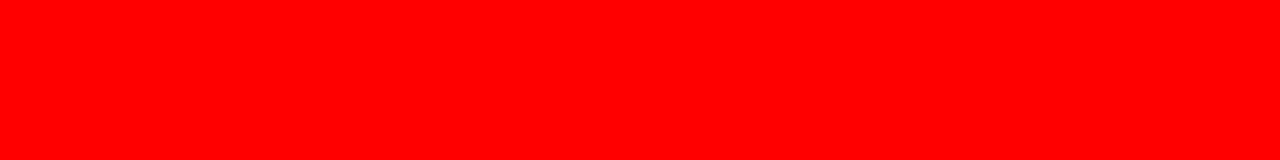
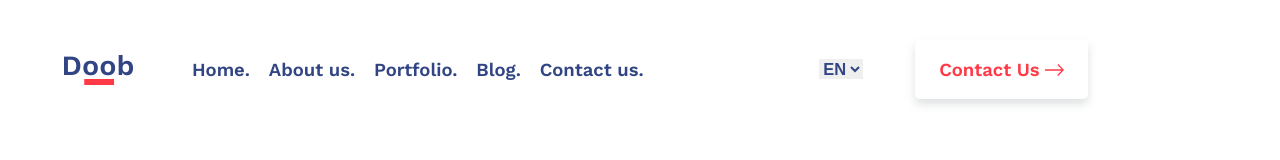
Before and after one commit to AnastasiyaHaidanovich/doob, a plain HTML site: page index.html in a window 1280 px wide. Drawn offline with nearby package versions, Linux system fonts and the light colour scheme.

Commit message:
add: header styles, menu btn, media

```diff
--- a/index.html
+++ b/index.html
@@ -4,10 +4,71 @@
     <meta charset="UTF-8">
     <meta http-equiv="X-UA-Compatible" content="IE=edge">
     <meta name="viewport" content="width=device-width, initial-scale=1.0">
+    <link rel="preconnect" href="https://fonts.googleapis.com">
+    <link rel="preconnect" href="https://fonts.gstatic.com" crossorigin>
+    <link href="https://fonts.googleapis.com/css2?family=Work+Sans:wght@400;600&display=swap" rel="stylesheet">
     <link rel="stylesheet" href="css/style.css">
     <title>Doob</title>
 </head>
 <body>
+    <header class="header">
+        <a href="#" class="header__logo">
+            <img src="image/Logo.png" width="69" alt="Doob logo image" class="header__image">
+        </a>
+        <div class="container">
+            <nav class="header__left">
+                <ul class="header-list">
+                    <li class="header-list__item">
+                        <a href="#" class="header-list__link">Home.</a>
+                    </li>
+                    <li class="header-list__item">
+                        <a href="#" class="header-list__link">About us.</a>
+                    </li>
+                    <li class="header-list__item">
+                        <a href="#" class="header-list__link">Portfolio.</a>
+                    </li>
+                    <li class="header-list__item">
+                        <a href="#" class="header-list__link">Blog.</a>
+                    </li>
+                    <li class="header-list__item">
+                        <a href="#" class="header-list__link">Contact us.</a>
+                    </li>
+                </ul>
+            </nav>
+            <div class="header__right">
+                <select size="1" name="lang" class="header__lang">
+                    <option value="en">EN</option>
+                    <option value="ru">RU</option>
+                </select>
+                <a class="header__link header__link_red" href="#contacts">Contact Us <img src="image/Arrow.svg" class="header__arrow" width="14%"></a>
+                <button class="header-menu header__menu" id="menu-btn">
+                    <span class="header-menu__line"></span>
+                    <span class="header-menu__line"></span>
+                    <span class="header-menu__line"></span>
+                </button>
+            </div>
+        </div>
+    </header>
+    <div class="header-open">
+        <ul class="header-list header-open__visible" id="menu-toggle">
+            <li class="header-list__item">
+                <a href="#" class="header-list__link">Home.</a>
+            </li>
+            <li class="header-list__item">
+                <a href="#" class="header-list__link">About us.</a>
+            </li>
+            <li class="header-list__item">
+                <a href="#" class="header-list__link">Portfolio.</a>
+            </li>
+            <li class="header-list__item">
+                <a href="#" class="header-list__link">Blog.</a>
+            </li>
+            <li class="header-list__item">
+                <a href="#" class="header-list__link">Contact us.</a>
+            </li>
+        </ul>
+    </div>
 
 </body>
+<script src="./main.js"></script>
 </html>
--- /dev/null
+++ b/main.js
@@ -0,0 +1,6 @@
+const menuBtn = document.getElementById("menu-btn");
+const menu = document.getElementById("menu-toggle");
+
+menuBtn.addEventListener('click', (e) => {
+    menu.classList.toggle("header-open__visible");
+});
--- /dev/null
+++ b/sass/_media.sass
@@ -0,0 +1,9 @@
+@media (min-width:768px)
+    .header
+        &__left
+            display: flex
+            flex-basis: 70%
+        &__right
+            flex-basis: 30%
+        &__menu
+            display: none
--- /dev/null
+++ b/sass/_settings.sass
@@ -0,0 +1,9 @@
+*
+    box-sizing: border-box
+    margin: 0
+    padding: 0
+body
+    font-family: 'Work Sans', sans-serif
+.container
+    margin: 0 auto
+    width: 70%
--- /dev/null
+++ b/sass/blocks/_header.sass
@@ -0,0 +1,74 @@
+=letters
+    font-weight: normal
+    color: #6E757A
+=lettersCapital
+    font-weight: 600
+    color:#314584
+
+.header .container
+    display: flex
+    justify-content: flex-end
+    align-items: center
+    padding: 40px 0
+.header
+    position: relative
+    &-list
+        display: flex
+        &__item
+            list-style-type: none
+            padding-right: 5%
+        &__link
+            +lettersCapital
+            text-decoration: none
+            white-space: nowrap
+            font-size: calc(10px + 6 * ((100vw - 320px) / 680))
+    &__menu
+        width: 24px
+        height: 24px
+        display: flex
+        flex-direction: column
+        align-items: center
+        justify-content: space-around
+        background-color: transparent
+        border: none
+        margin-left: 15%
+    &__left
+        display: none
+    &-menu
+        &__line
+            display: block
+            width: 22px
+            height: 2px
+            background-color: #3A4C66
+    &__right
+        display: flex
+        flex-basis: 70%
+        align-items: center
+        justify-content: space-between
+    &__link
+        display: inline-block
+        border-radius: 5px
+        filter: drop-shadow(0px 5px 5px rgba(25,45,51,0.15))
+        background-color: #ffffff
+        text-align: center
+        padding-top: 21px
+        &_red
+            text-decoration: none
+            font-size: calc(10px + 6 * ((100vw - 320px) / 680))
+            color: #ff3946
+            font-weight: 600
+            padding: 7%
+    &__logo
+        position: absolute
+        display: block
+        left: 5%
+        top: 40%
+    &__lang
+        border: none
+        +lettersCapital
+        font-size: calc(8px + 6 * ((100vw - 320px) / 680))
+    &-open
+        width: 70%
+        margin: 0 auto
+        &__visible
+            display: none
--- a/sass/style.sass
+++ b/sass/style.sass
@@ -1,2 +1,3 @@
-body
-    background-color: red
+@import 'settings'
+@import 'blocks/header'
+@import 'media'
```
Also changed, not shown: css/header.css (added), css/style.css, 2 other files.
